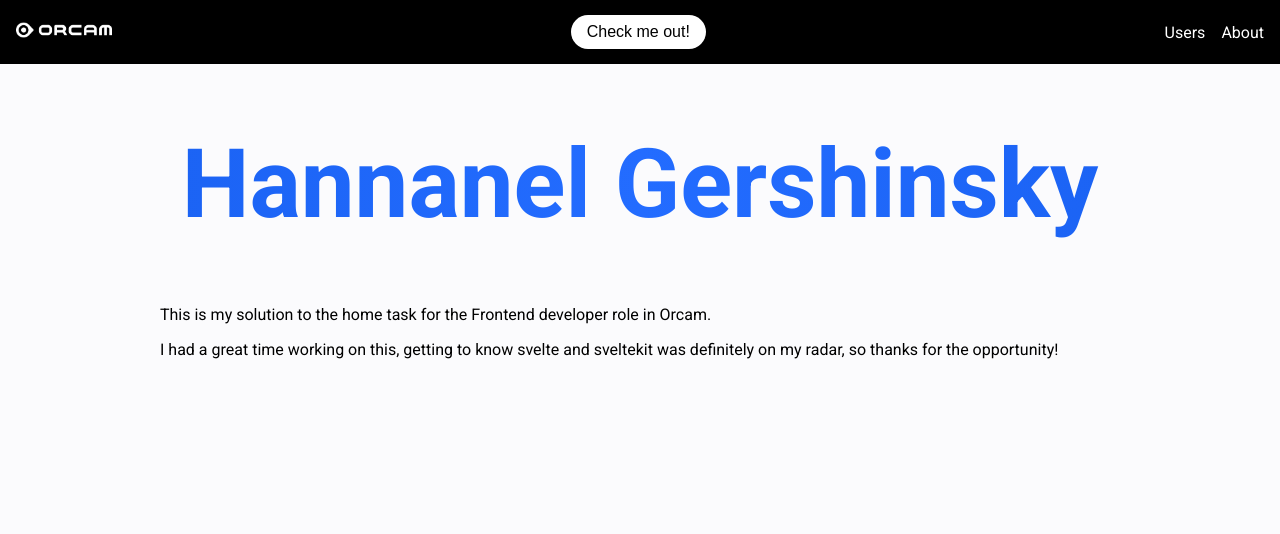
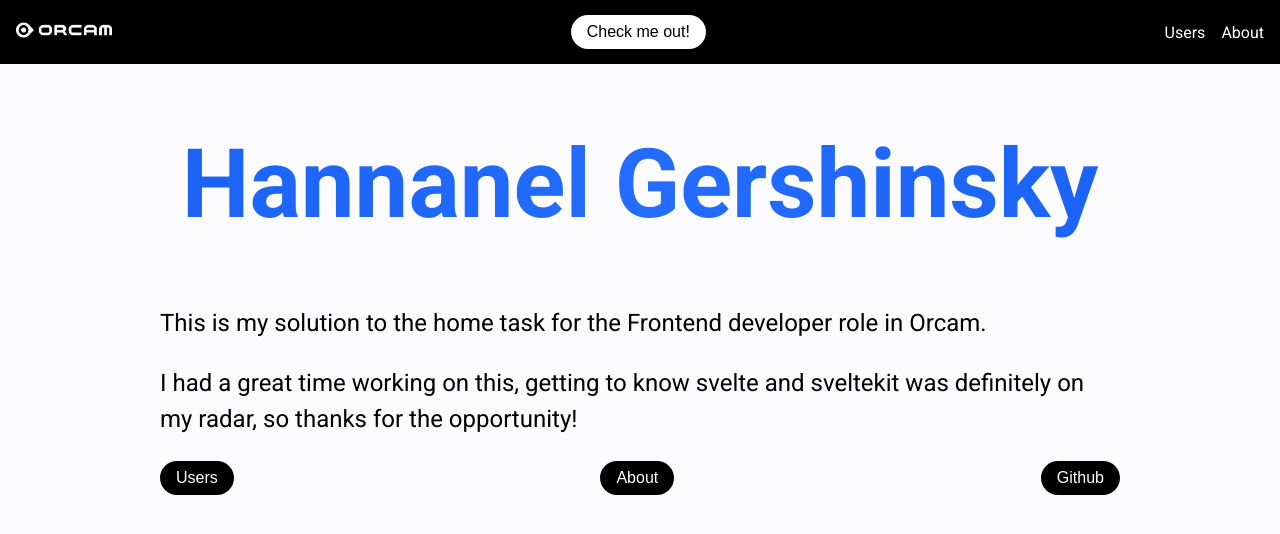
Before and after one commit to hannanel100/orcam, a SvelteKit app: page / in a window 1280 px wide. Shown: the top 534 px of the page. Built offline with nearby package versions, Linux system fonts and the light colour scheme.

Commit message:
feat: :sparkles: added button links to home page

```diff
--- a/src/routes/+page.svelte
+++ b/src/routes/+page.svelte
@@ -1,3 +1,7 @@
+<script>
+	import Button from '$lib/Button/Button.svelte';
+</script>
+
 <h1>Hannanel Gershinsky</h1>
 
 <main>
@@ -6,6 +10,17 @@
 		I had a great time working on this, getting to know svelte and sveltekit was definitely on my
 		radar, so thanks for the opportunity!
 	</p>
+	<div class="link-container">
+		<Button>
+			<a href="/users" data-sveltekit-preload-data="hover">users</a>
+		</Button>
+		<Button>
+			<a href="/about" data-sveltekit-preload-data="hover">about</a>
+		</Button>
+		<Button>
+			<a href="https://www.github.com/hannanel100/orcam">Github</a>
+		</Button>
+	</div>
 </main>
 
 <style>
@@ -37,4 +52,22 @@
 		max-width: 960px;
 		padding: 0 1rem;
 	}
+	main p {
+		font-size: clamp(1rem, 5vmin, 1.5rem);
+		line-height: 1.5;
+	}
+	main a {
+		text-decoration: none;
+		color: #fff;
+	}
+	main a:hover {
+		color: var(--accent-color);
+	}
+	.link-container {
+		display: flex;
+		justify-content: space-between;
+		align-items: center;
+		flex-wrap: wrap;
+		gap: 1rem;
+	}
 </style>
```
